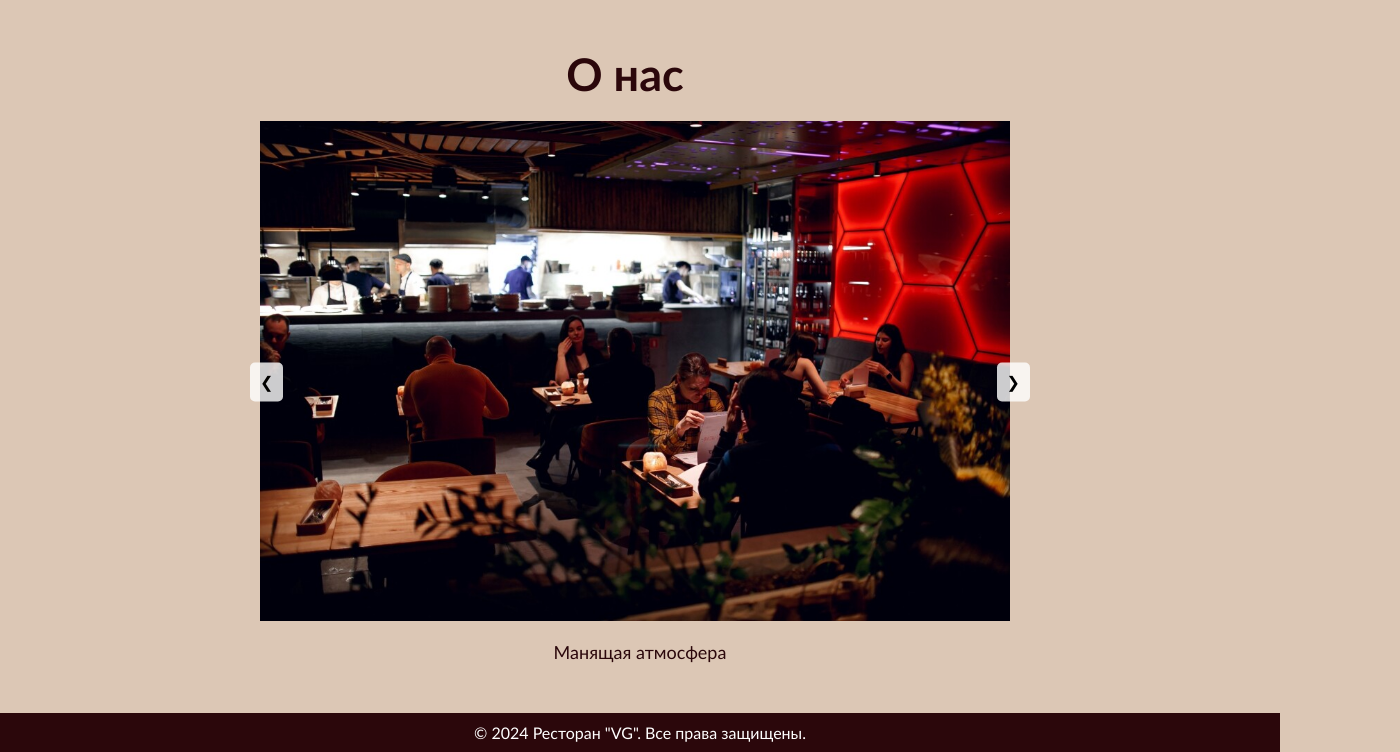
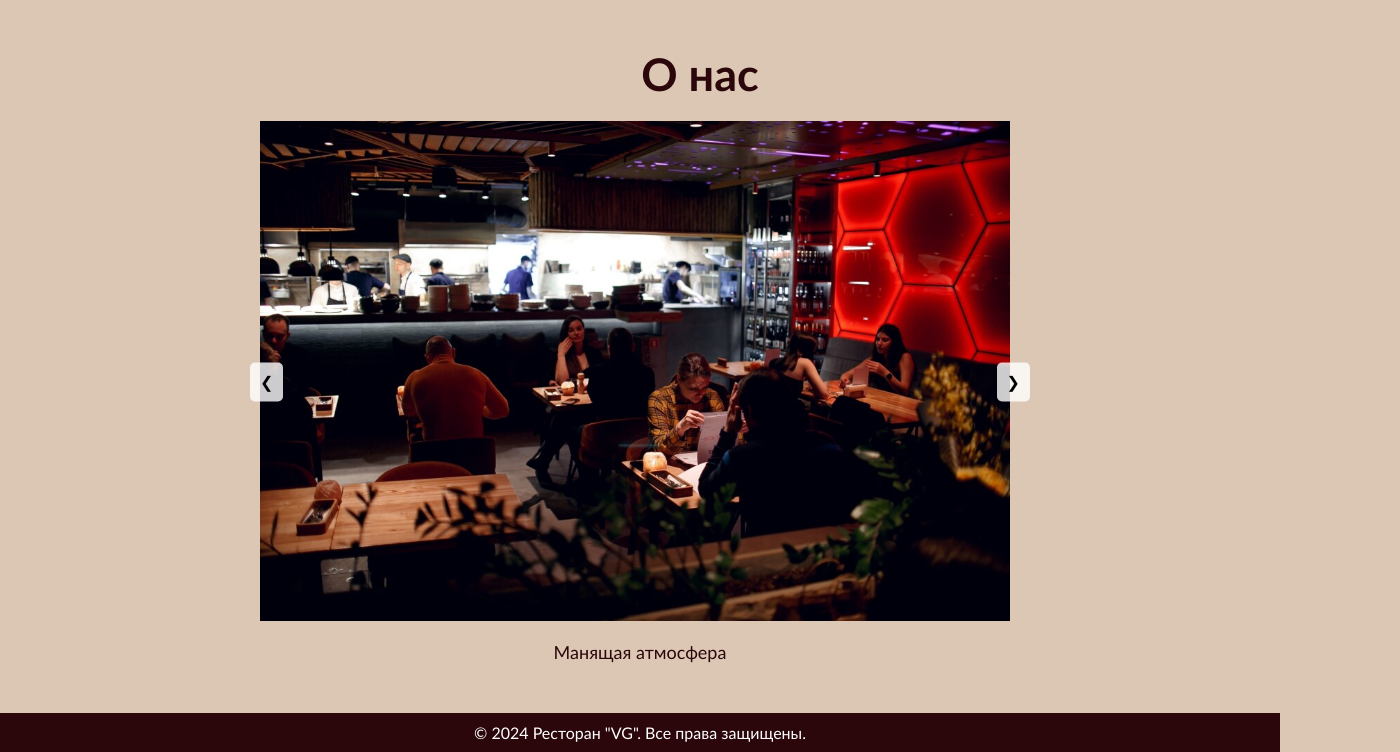
Before and after one commit to vtorir/repo-name, a plain HTML site: page aboutus/aboutus.html in a window 1280 px wide. Shown: the part 76-828 px from the top of the page, 1400 px wide, since content can reach past the window. Drawn offline with Linux system fonts and the light colour scheme.

Commit message:
change style

```diff
--- a/aboutus/aboutus.css
+++ b/aboutus/aboutus.css
@@ -14,7 +14,7 @@ body {
   color: #2b070b;
   font-size: 45px;
   margin-top: 50px;
-  width: 1250px;
+  width: 1400px;
 }
 
 .carousel {
```
